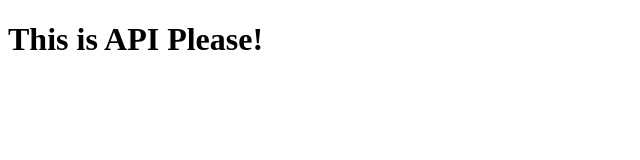
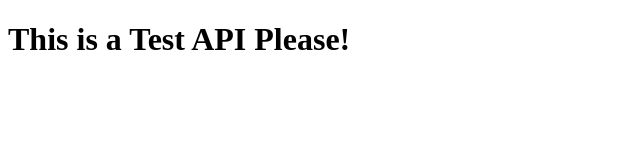
Before and after one commit to zazk/Book-Explorer-API, a website: page src/index.html in a window 1280 px wide. Shown: the whole page, without its empty margins (0-640 px from the left). Drawn offline with Linux system fonts and the light colour scheme.

Commit message:
Update index.html

```diff
--- a/src/index.html
+++ b/src/index.html
@@ -4,6 +4,6 @@
     <title>API</title>
 </head>
 <body>
-<h1>This is API Please!</h1>
+<h1>This is a Test API Please!</h1>
 </body>
 </html>
```
